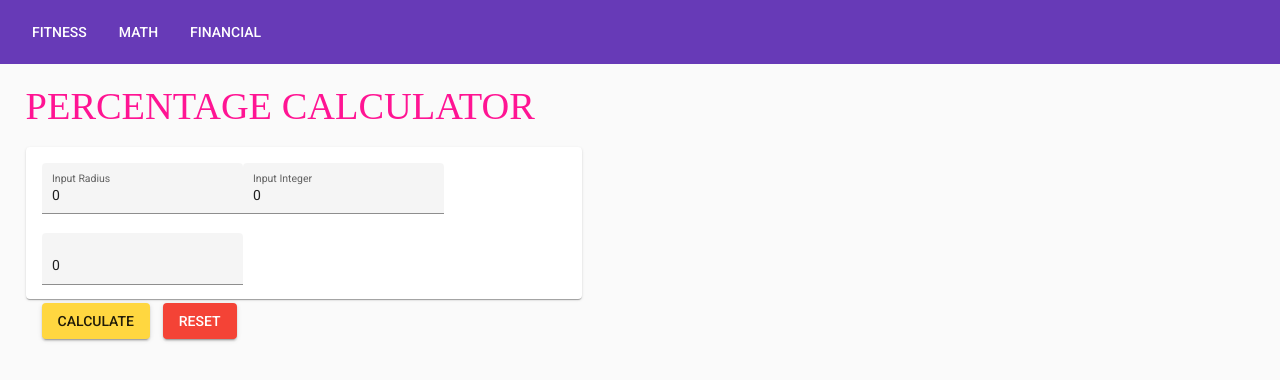
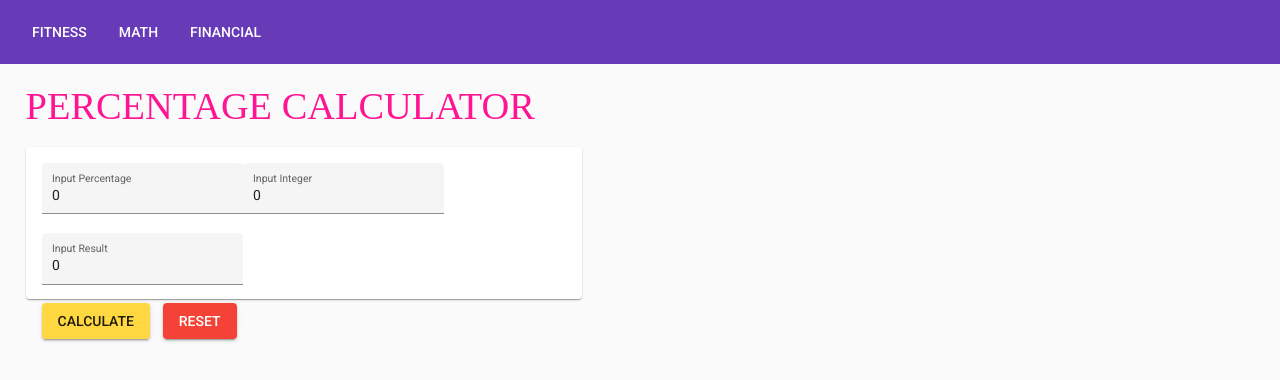
Before and after one commit to Kevinstamenkovski/calculators, an Angular app: page /percentage in a window 1280 px wide. Shown: the top 380 px of the page. Built offline with nearby package versions, Linux system fonts and the light colour scheme.

Commit message:
debugged mat-label for percentage calculator

```diff
--- a/src/app/math/percentage-calculator/percentage-calculator.component.html
+++ b/src/app/math/percentage-calculator/percentage-calculator.component.html
@@ -3,7 +3,7 @@
 <mat-card style="width: 41vw; height: 15vh; margin-left: 2vw">
   <form class="example-form">
     <mat-form-field class="example-full-width" appearance="fill">
-      <mat-label>Input Radius</mat-label>
+      <mat-label>Input Percentage</mat-label>
       <input type="number" matInput [formControl]="PercentFormControl" placeholder="Input Percentage">
     </mat-form-field>
 
@@ -13,6 +13,7 @@
     </mat-form-field>
 
     <mat-form-field class="example-full-width" appearance="fill">
+      <mat-label>Input Result</mat-label>
       <input type="number" matInput [formControl]="ResultFormControl" placeholder="Input Result">
     </mat-form-field>
   </form>
--- a/src/app/math/percentage-calculator/percentage-calculator.component.ts
+++ b/src/app/math/percentage-calculator/percentage-calculator.component.ts
@@ -30,7 +30,7 @@ export class PercentageCalculatorComponent implements OnInit {
       this.result = parseFloat(this.ResultFormControl.value) / parseFloat(this.PercentFormControl.value) * 100;
       this.finalResult = this.ResultFormControl.value + " IS THE " + this.PercentFormControl.value + "% OF " + this.result;
     }else{
-      this.finalResult = "You Have to put at least 2 inputs";
+      alert("You Must Input At least 2 Values")
     }
 
    this.addDisplay = 'display: block;'
```
